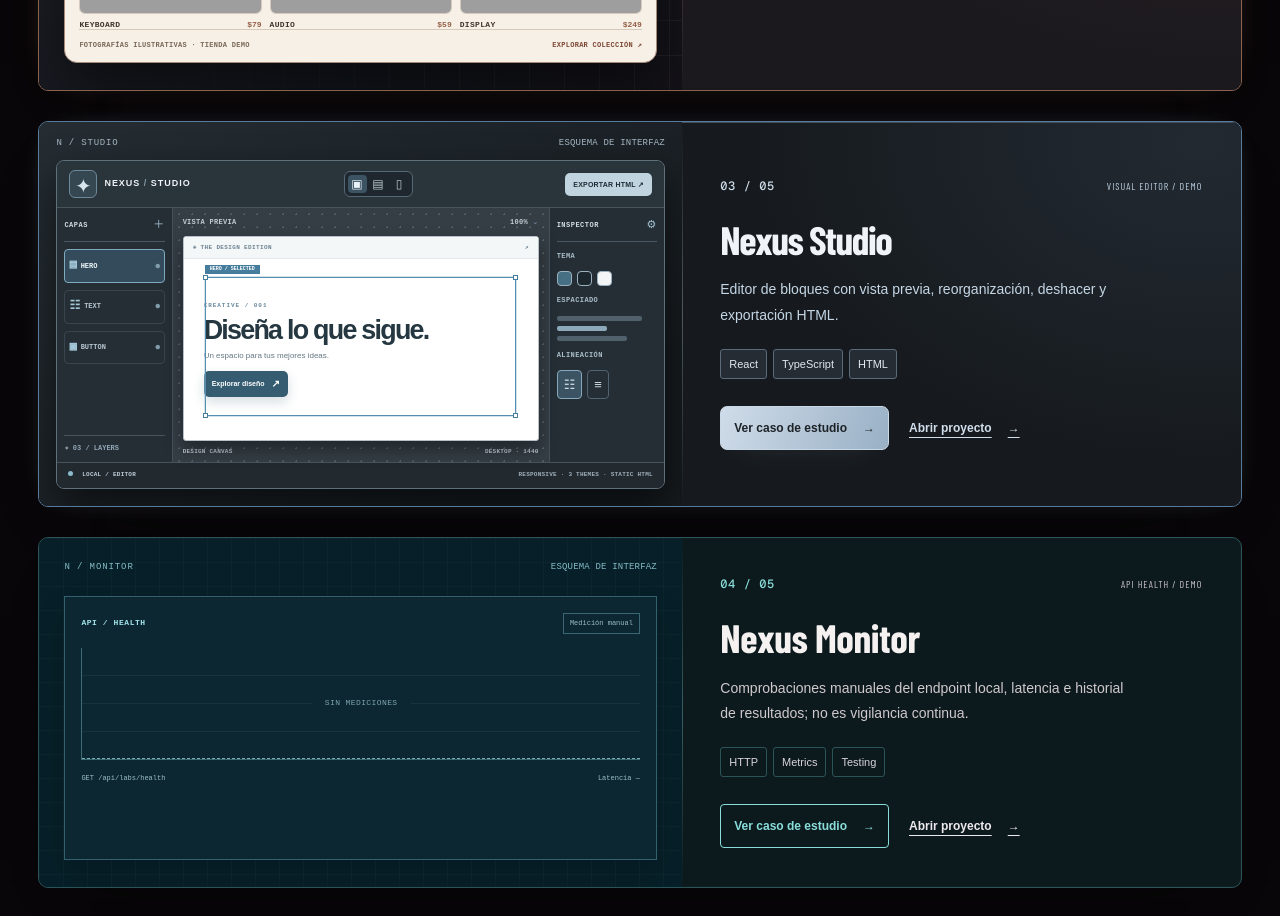
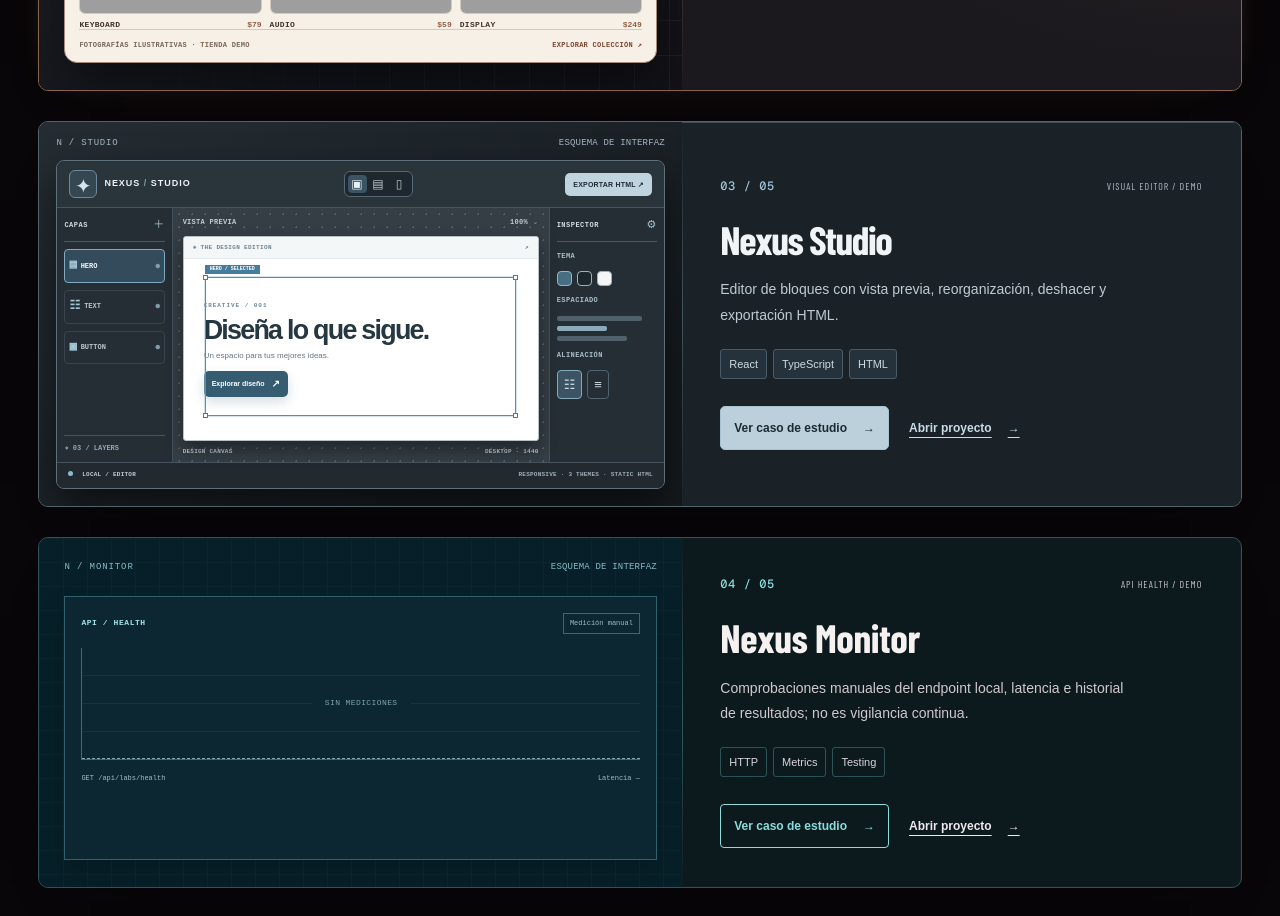
Before and after one commit to Dleteo/Nexus-AI, a Next.js app: page / in a window 1280 px wide. Shown: the part 1600-2516 px from the top of the page. Built offline with nearby package versions, Linux system fonts and the light colour scheme; grey boxes are pictures that could not be loaded.

Commit message:
design(studio): make portfolio card a professional neutral software product feature

```diff
--- a/components/career/EditorialPortfolio.module.css
+++ b/components/career/EditorialPortfolio.module.css
@@ -526,3 +526,39 @@
 @media(max-width:660px){
   .projectCard[data-project="studio"] .projectPicture{height:295px}
 }
+
+
+/* Featured Studio card follows the actual desktop app's graphite design. */
+.projectCard[data-project="studio"]{
+  --project-accent:#91b1c2;
+  --project-line:#4d5c65;
+  border:1px solid #53636c;
+  background:#171d21;
+  box-shadow:0 28px 62px -52px #000;
+}
+.projectCard[data-project="studio"] .projectPicture{
+  background:#252e34;
+  height:clamp(285px,30vw,390px);
+}
+.projectCard[data-project="studio"] .projectCopy{
+  border-top:1px solid #414d55;
+  background:#1b2227;
+}
+.projectCard[data-project="studio"] .cardTop b{color:#9fc3d7}
+.projectCard[data-project="studio"] .cardTop span{color:#abbac5}
+.projectCard[data-project="studio"] .projectTitle h3 a{color:#f0f4f6}
+.projectCard[data-project="studio"] .projectTitle h3 a:hover{color:#bdd7e5}
+.projectCard[data-project="studio"] .projectCopy>p{color:#becbd3}
+.projectCard[data-project="studio"] .tags span{
+  color:#cfdae2;border-color:#4a5b68;background:#26323b;
+}
+.projectCard[data-project="studio"] .studyLink{
+  border:1px solid #a6c4d4;border-radius:5px;
+  background:#bbd0db;color:#1a2a33;box-shadow:none;
+}
+.projectCard[data-project="studio"] .studyLink:hover{background:#d5e5ec}
+.projectCard[data-project="studio"] .demoLink{color:#c6dce6}
+.projectCard[data-project="studio"]:hover{box-shadow:0 33px 76px -51px #000,0 0 17px -14px #8fa9b8}
+@media(max-width:660px){
+  .projectCard[data-project="studio"] .projectPicture{height:295px}
+}
```
